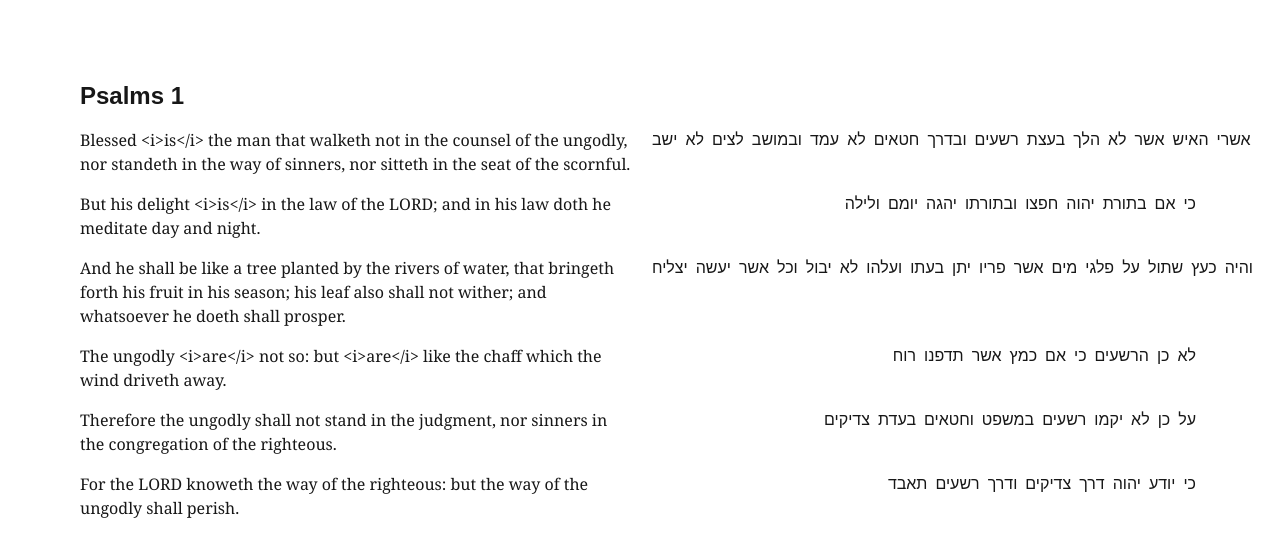
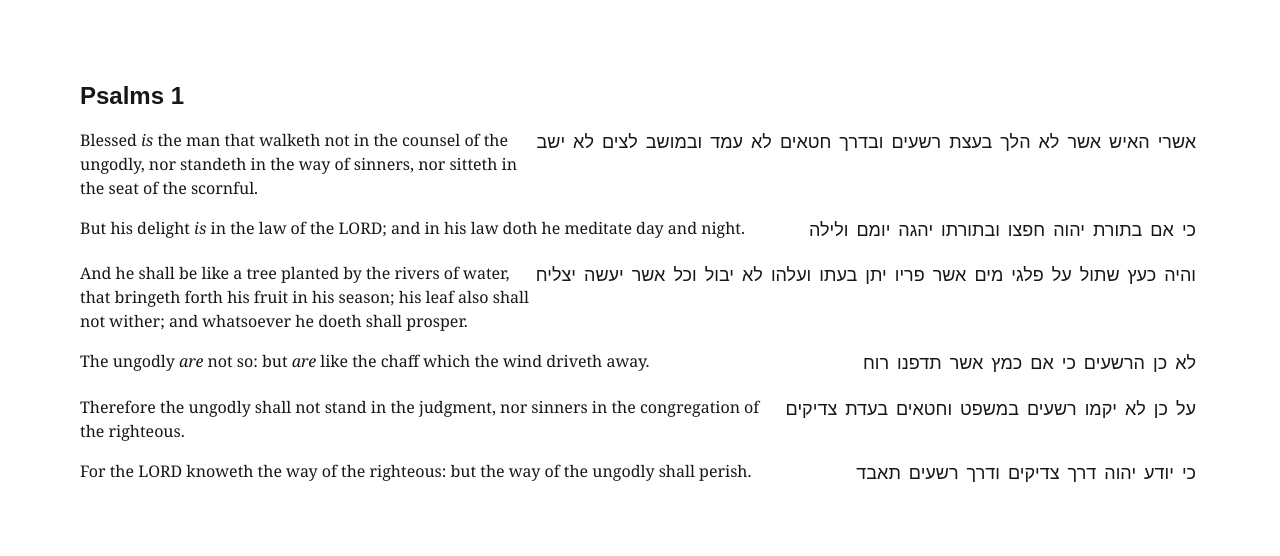
Before and after one commit to Rikartt/Interlinear-Book-Of-Psalms-Viewer, a Next.js app in the folder Website/psalms-interlinear/: page /psalm/1 in a window 1280 px wide. Shown: the top 556 px of the page. Built offline with nearby package versions, Linux system fonts and the light colour scheme.

Commit message:
added UI and fixed english text rendering and improved smaller screen visibility

```diff
--- a/Website/psalms-interlinear/src/pages/psalm/[id].js
+++ b/Website/psalms-interlinear/src/pages/psalm/[id].js
@@ -203,13 +203,13 @@ export default function PsalmPage() {
     <div className="p-20">
       <h1 className="text-2xl font-bold mb-4">Psalms {psalm.psalm}</h1>
       {psalm.verses.map((v) => (
-        <div key={v.verse} className="grid grid-cols-2 gap-4 mb-4">
-          <div className="text-left font-serif">{v.english}</div>
-          <div className="text-right font-hebrew">
+        <div key={v.verse} className="flex flex-col lg:flex-row md:justify-between mb-4">
+          <div className="text-left font-serif" dangerouslySetInnerHTML={{ __html: v.english }}></div>
+          <div className="text-right font-hebrew text-lg break-words whitespace-pre-wrap leading-relaxed" dir="rtl">
             {v.hebrew.map((wordObj, i) => (
               <span key={i} className="group relative mx-1 hover:underline cursor-help hover:bg-white hover:text-black transition-colors duration-500">
                 {wordObj.word.join("")}
-                <span className="absolute top-full mb-1 hidden group-hover:block bg-white text-black text-xs px-6 py-2 rounded shadow-lg z-10 w-max max-w-xs whitespace-normal text-left space-y-1 leading-snug">
+                <span className="absolute top-full mb-1 hidden group-hover:block bg-white text-black text-xs px-6 py-2 rounded shadow-lg z-10 w-max max-w-xs whitespace-normal text-left space-y-1 leading-snug transition-colors duration-500">
                   {wordObj.word.map((w, idx) => (
                     <div key={idx} className="text wrap">
                       <b>{addNikkud(wordObj)[idx]}</b> :
```
